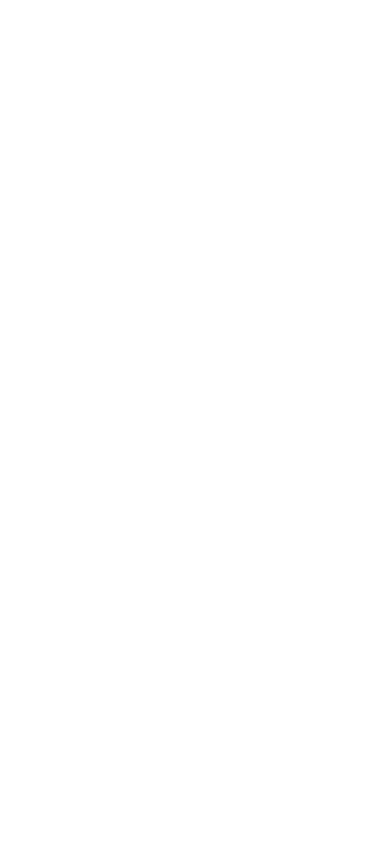
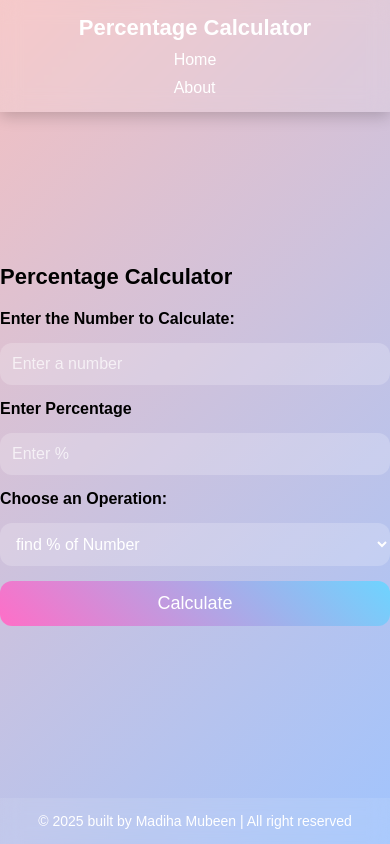
Before and after one commit to Madiha-Mubeen/calculator-hub, a plain HTML site: page Percentage/percentage.html in a window 390 px wide. Drawn offline with Linux system fonts and the light colour scheme.

Commit message:
added percentage basic function & linked to index.html

```diff
--- a/Percentage/percentage.css
+++ b/Percentage/percentage.css
@@ -0,0 +1,166 @@
+* {
+    margin: 0;
+    padding: 0;
+    box-sizing: border-box;
+}
+
+body {
+    font-family: Arial, sans-serif;
+    background: linear-gradient(135deg, #f5c0c0, #a1c4fd);
+    min-height: 100vh;
+    display: flex;
+    flex-direction: column;
+    justify-content: space-between;
+}
+
+nav {
+    display: flex;
+    justify-content: space-between;
+    align-items: center;
+    padding: 15px 30px;
+    background: rgba(255, 255, 255, 0.15);
+    backdrop-filter: blur(10px);
+    box-shadow: 0 4px 15px rgba(0,0,0,0.2);
+    position: sticky;
+    top: 0;
+    z-index: 10;
+}
+
+nav .logo {
+    font-size: 22px;
+    font-weight: bold;
+    color: #fff;
+}
+
+nav ul {
+    list-style: none;
+    display: flex;
+    gap: 20px;
+}
+
+nav ul li a {
+    text-decoration: none;
+    color: #fff;
+    font-weight: 500;
+    transition: color 0.3s ease;
+}
+
+nav ul li a:hover {
+    color: #ff6ec7;
+}
+
+.container {
+    max-width: 600px;
+    width: 90%;
+    margin: 40px auto;
+    padding: 30px;
+    border-radius: 20px;
+    background: rgba(255, 255, 255, 0.1);
+    backdrop-filter: blur(15px);
+    box-shadow: 0 8px 25px rgba(0, 0, 0, 0.2);
+    color: #fff;
+    text-align: center;
+    position: relative;
+    overflow: hidden;
+}
+
+.container::before, .container::after {
+    content: '';
+    position: absolute;
+    border-radius: 50%;
+    filter: blur(100px);
+    z-index: -1;
+}
+
+.container::before {
+    width: 200px;
+    height: 200px;
+    background: #ff6ec7;
+    top: -80px;
+    left: -80px;
+}
+
+.container::after {
+    width: 250px;
+    height: 250px;
+    background: #6ed4ff;
+    bottom: -100px;
+    right: -80px;
+}
+
+h1 {
+    font-size: 28px;
+    margin-bottom: 20px;
+}
+
+form {
+    display: flex;
+    flex-direction: column;
+    gap: 15px;
+}
+
+label {
+    font-size: 16px;
+    text-align: left;
+    font-weight: bold;
+}
+
+input, select {
+    padding: 12px;
+    font-size: 16px;
+    border-radius: 12px;
+    border: none;
+    background: rgba(255,255,255,0.2);
+    color: #fff;
+}
+
+input::placeholder {
+    color: rgba(255,255,255,0.7);
+}
+
+.btn {
+    padding: 12px;
+    border: none;
+    border-radius: 12px;
+    background: linear-gradient(45deg, #ff6ec7, #6ed4ff);
+    color: #fff;
+    font-size: 18px;
+    cursor: pointer;
+    transition: all 0.3s ease;
+}
+
+.btn:hover {
+    background: linear-gradient(45deg, #6ed4ff, #ff6ec7);
+}
+
+.output {
+    margin-top: 20px;
+    font-size: 18px;
+    font-weight: bold;
+}
+
+footer {
+    text-align: center;
+    padding: 15px;
+    background: rgba(255,255,255,0.1);
+    color: #fff;
+    font-size: 14px;
+    backdrop-filter: blur(10px);
+}
+
+@media (max-width: 600px) {
+    nav {
+        flex-direction: column;
+        gap: 10px;
+    }
+    nav ul {
+        flex-direction: column;
+        gap: 10px;
+    }
+    .container {
+        padding: 20px;
+    }
+    h1 {
+        font-size: 22px;
+    }
+}
--- a/Percentage/percentage.html
+++ b/Percentage/percentage.html
@@ -0,0 +1,46 @@
+<!DOCTYPE html>
+<html lang="en">
+<head>
+    <meta charset="UTF-8">
+    <meta name="viewport" content="width=device-width, initial-scale=1.0">
+    <title>Percentage Calculator - CalcZone</title>
+    <link rel="stylesheet" href="percentage.css">
+</head>
+<body>
+    <nav>
+        <div class="logo">Percentage Calculator</div>
+        <ul>
+            <li><a href="../index.html">Home</a></li>
+            <li><a href="../about.html">About</a></li>
+        </ul>
+    </nav>
+
+    <div>
+        <h1>Percentage Calculator</h1>
+        <form id="percentForm">
+            <label>Enter the Number to Calculate: </label>
+            <input type="number" id="number" placeholder="Enter a number" required  />
+
+            <label>Enter Percentage</label>
+            <input type="number" id="percent" placeholder="Enter %" required />
+
+            <label>Choose an Operation: </label>
+            <select id="operation">
+                <option value="of">find % of Number</option>
+                <option value="increase">Increase by %</option>
+                <option value="decrease">Decrease by %</option>
+            </select>
+
+            <button type="submit" class="btn">Calculate</button>
+        </form>
+
+        <div class="output" id="output"></div>
+    </div>
+
+    <footer>
+        &copy; 2025 built by Madiha Mubeen | All right reserved
+    </footer>
+
+    <script src="percentage.js"></script>
+</body>
+</html>
--- a/Percentage/percentage.js
+++ b/Percentage/percentage.js
@@ -0,0 +1,23 @@
+document.getElementById("percentForm").addEventListener("submit", function(e) {
+    e.preventDefault();
+
+    const number = parseFloat(document.getElementById("number").value);
+    const percent = parseFloat(document.getElementById("percent").value);
+    const operation = document.getElementById("operation").value;
+    let result;
+
+    if (isNaN(number) || isNaN(percent)) {
+        result = "Please enter a valid numbers";
+    } else {
+        if (operation === "of") {
+                result = `${percent}% ${number} = ${(number * percent / 100).toFixed(2)}`;
+        } else if  (operation === "increase") {
+                result = `${number} increased by ${percent}% = ${(number + (number * percent / 100)).toFixed(2)}`;
+            } else if (operation === "decrease") {
+                result = `${number} decreased by ${percent}% = ${(number - (number * percent / 100)).toFixed(2)}`;
+
+        }
+    }
+
+    document.getElementById("output").innerText = result;
+});
```
Also changed, not shown: index.html (+6 -0 lines).
